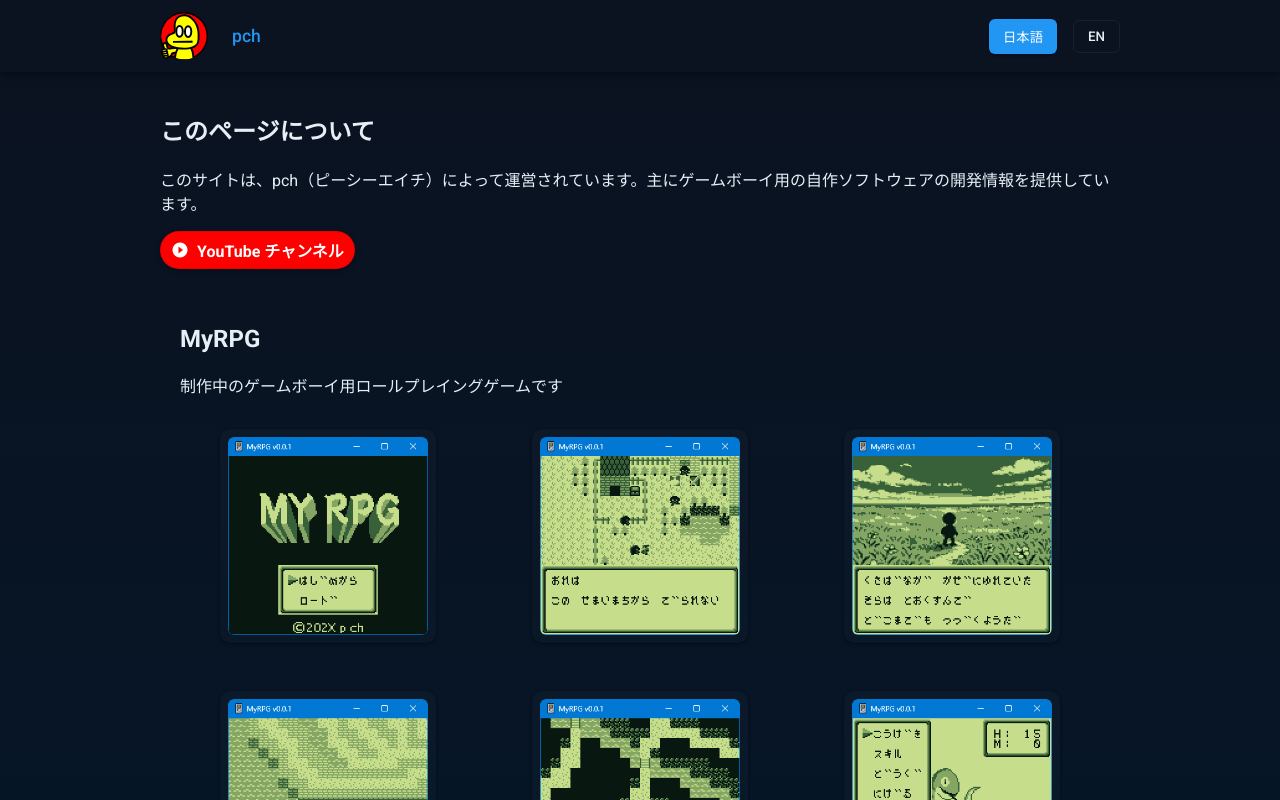
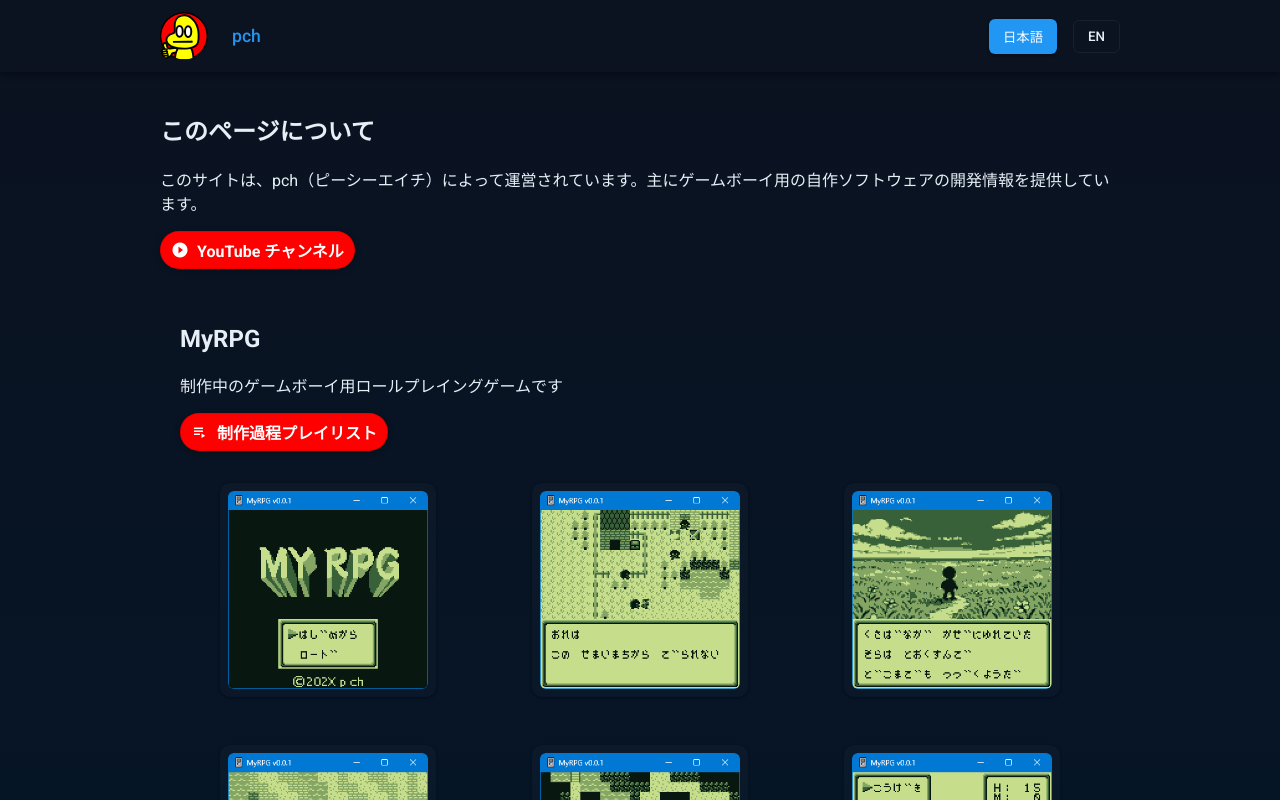
Before and after one commit to o-pch/o-pch.github.io, a React (Vite) app: page / in a window 1280 px wide. Shown: the top 800 px of the page. Built offline with nearby package versions, Linux system fonts and the light colour scheme; no server answers.

Commit message:
再生リストへのリンク追加

```diff
--- a/src/App.jsx
+++ b/src/App.jsx
@@ -42,6 +42,19 @@ export default function App(){
           <h2>{t('myrpg_title')}</h2>
           <p>{t('myrpg_desc')}</p>
 
+          <p>
+            <a
+              className={config.myrpgPlaylist ? 'yt-btn' : 'yt-btn disabled'}
+              href={config.myrpgPlaylist || '#'}
+              title={t('myrpg_playlist')}
+              target="_blank"
+              rel="noopener noreferrer"
+            >
+              <span className="yt-icon material-icons">playlist_play</span>
+              <span className="yt-text">{t('myrpg_playlist')}</span>
+            </a>
+          </p>
+
           <ScreenshotGallery />
 
           <h3>{t('demo')}</h3>
--- a/src/config.js
+++ b/src/config.js
@@ -2,6 +2,9 @@
 const config = {
   // set your YouTube channel URL here
   youtubeUrl: "https://www.youtube.com/channel/UCdRxeIuMfjf6hXDwE2MfJjw",
+
+  // MyRPG development process playlist
+  myrpgPlaylist: "https://youtube.com/playlist?list=PLbP78mBX9wpCH1SwnLix14rd1g47XJ5fO&si=qhUDMT-njW2qoGGc",
 
   // downloadable assets (relative to site root or public/)
   downloads: {
--- a/src/i18n.js
+++ b/src/i18n.js
@@ -15,6 +15,7 @@ const resources = {
       myrpg_desc: '制作中のゲームボーイ用ロールプレイングゲームです',
       demo: 'デモ版ダウンロード',
   download_button: 'ダウンロード',
+    myrpg_playlist: '制作過程プレイリスト',
       rom: 'ROM 版',
       windows: 'Windows 実行ファイル',
       channel_placeholder: 'チャンネルを見る (URL を設定してください)'
@@ -33,6 +34,7 @@ const resources = {
       myrpg_desc: 'A role-playing game for Game Boy in development',
       demo: 'Download Demo',
   download_button: 'Download',
+    myrpg_playlist: 'Development playlist',
       rom: 'ROM',
       windows: 'Windows executable',
       channel_placeholder: 'View channel (set URL)'
```
